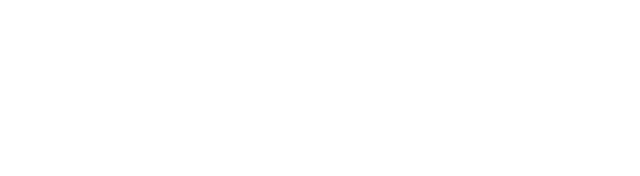
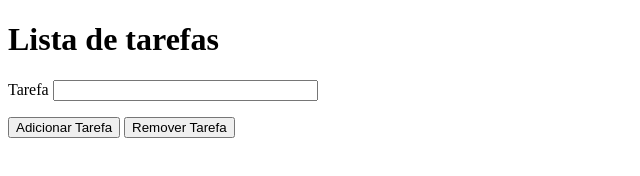
Before and after one commit to GLacerda1/Projeto---3, a plain HTML site: page index.html in a window 1280 px wide. Shown: the whole page, without its empty margins (0-640 px from the left). Drawn offline with Linux system fonts and the light colour scheme; files that its build step writes are made by us from their sources; files whose address does not match are found by name.

Commit message:
Criando a estrutura no html

```diff
--- a/index.html
+++ b/index.html
@@ -7,7 +7,15 @@
     <title>Projeto 9</title>
 </head>
 <body>
+    <h1>Lista de tarefas</h1>
+    <p><label for="task">Tarefa</label>
+        <input type="text" id="task" size="30px">
+    </p>
+    <button id="btnAdicionar" onclick="adicionarTarefa()">Adicionar Tarefa</button>
 
+    <button id="btnRemover" onclick="removerTarefa()">Remover Tarefa</button>
+
+    <p id="lista"></p>
 
 
 
```
